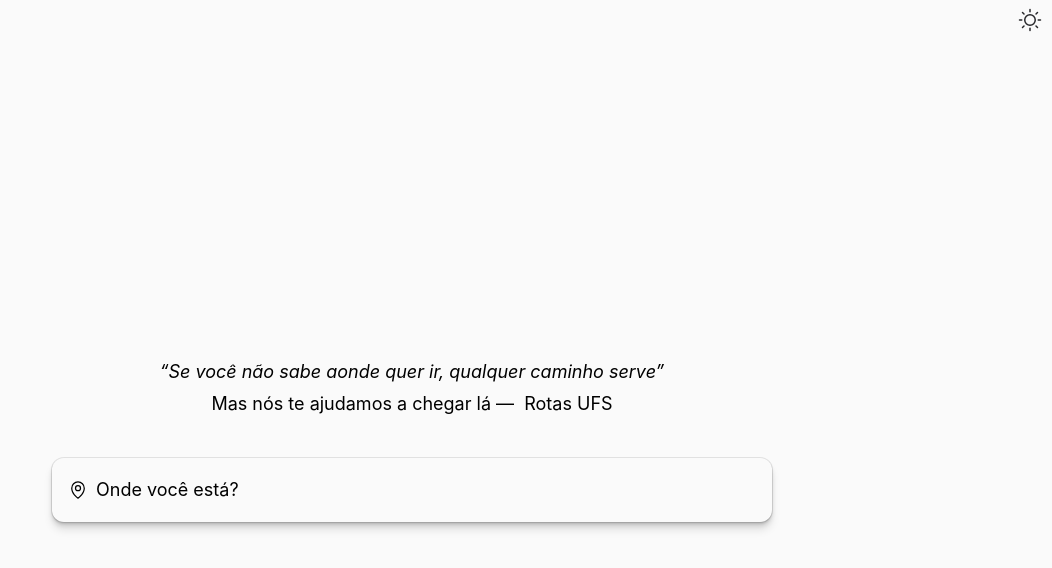
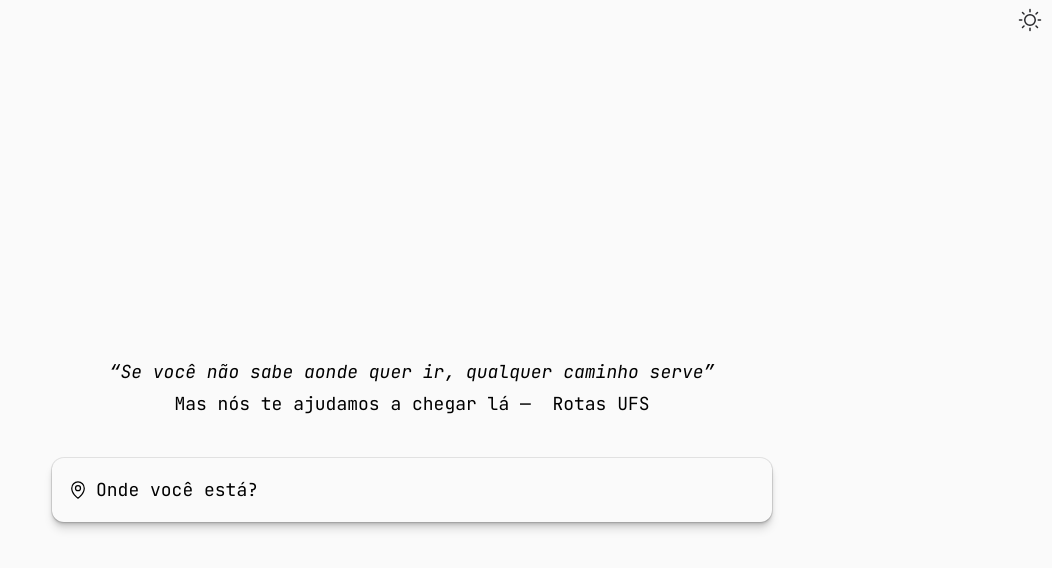
Before and after one commit to TheBestRoosterBr/Rotas-da-UFS, a React app in the folder frontend/: page / in a window 1280 px wide. Shown: the top 568 px of the page, without its empty margins (228-1280 px from the left). Built offline with nearby package versions, Linux system fonts and the light colour scheme.

Commit message:
atualização da font do front-end

```diff
--- a/frontend/src/index.html
+++ b/frontend/src/index.html
@@ -3,6 +3,10 @@
     <head>
         <meta charset="UTF-8">
         <meta name="viewport" content="width=device-width, initial-scale=1">
+
+        <link rel="preconnect" href="https://fonts.googleapis.com">
+        <link rel="preconnect" href="https://fonts.gstatic.com" crossorigin>
+        <link href="https://fonts.googleapis.com/css2?family=JetBrains+Mono:ital,wght@0,100..800;1,100..800&display=swap" rel="stylesheet">
 
         <title>
             <%= htmlWebpackPlugin.options.title %>
--- a/frontend/tailwind.config.ts
+++ b/frontend/tailwind.config.ts
@@ -14,7 +14,7 @@
     theme: {
         extend: {
             fontFamily: {
-                sans: 'Inter',
+                sans: 'JetBrains Mono',
             },
 
             boxShadow: {
```
